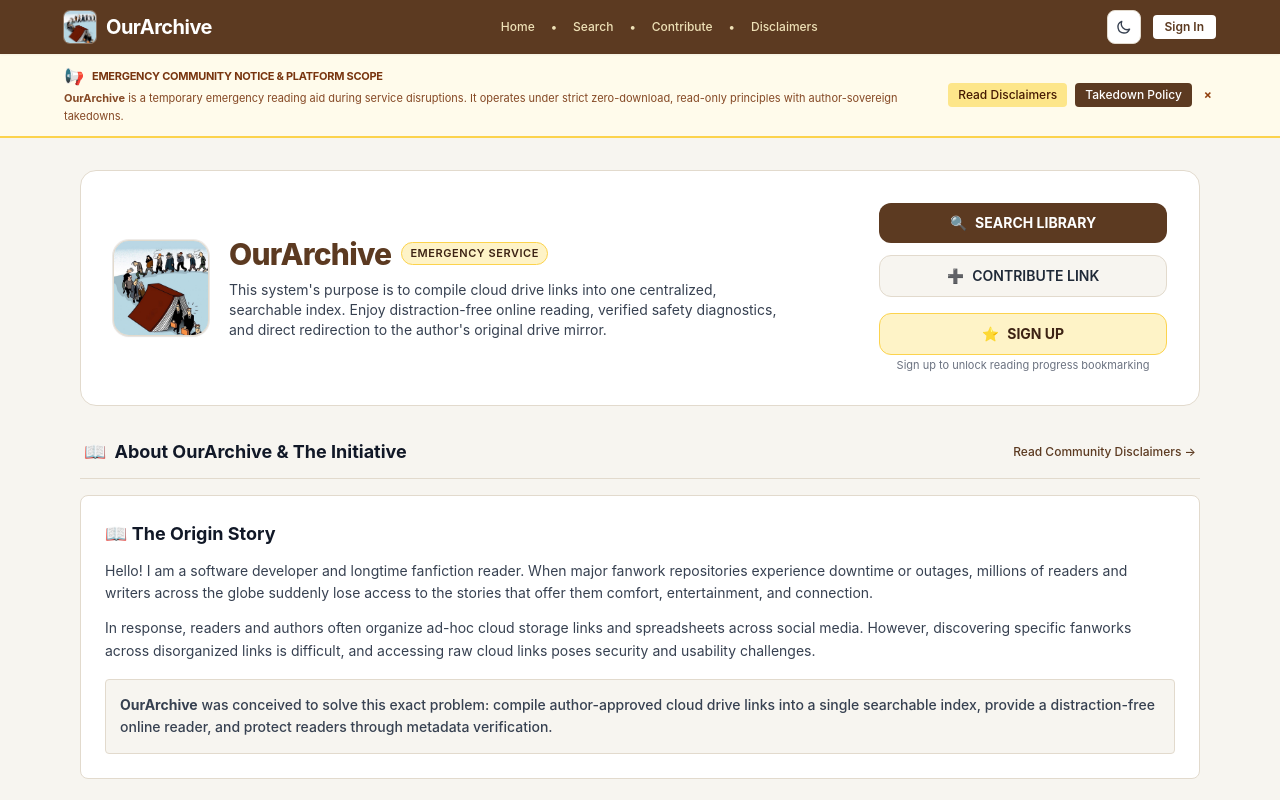
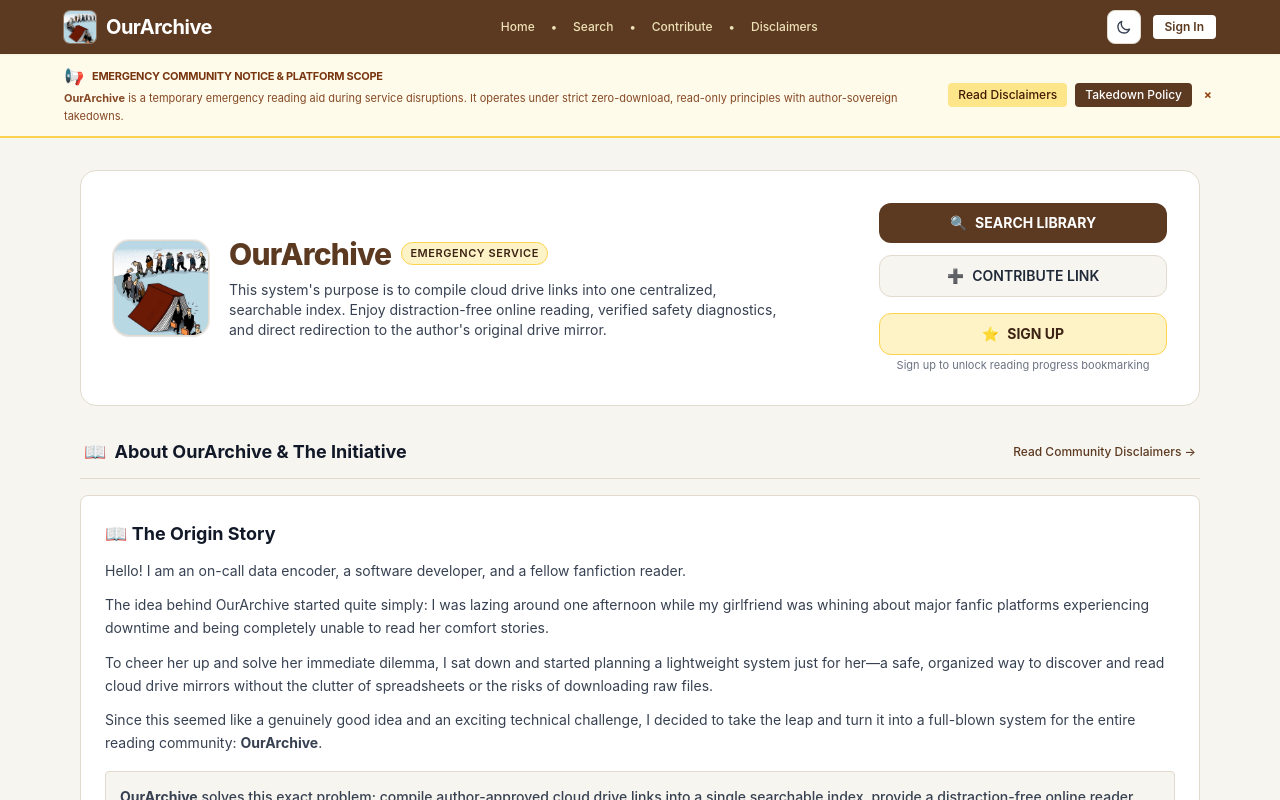
Before and after one commit to Oeubx/OurArchive, a Next.js app: page / in a window 1280 px wide. Shown: the top 800 px of the page. Built offline with nearby package versions, Linux system fonts and the light colour scheme; no server answers.

Commit message:
docs(about): update origin story with authentic developer and reader narrative [OA-M1-F2]

```diff
--- a/src/components/about/AboutContent.tsx
+++ b/src/components/about/AboutContent.tsx
@@ -12,14 +12,20 @@ export function AboutContent() {
             <span>📖 The Origin Story</span>
           </h2>
           <p className="text-sm text-gray-700 dark:text-gray-300 leading-relaxed">
-            Hello! I am a software developer and longtime fanfiction reader. When major fanwork repositories experience downtime or outages, millions of readers and writers across the globe suddenly lose access to the stories that offer them comfort, entertainment, and connection.
+            Hello! I am an on-call data encoder, a software developer, and a fellow fanfiction reader.
           </p>
           <p className="text-sm text-gray-700 dark:text-gray-300 leading-relaxed">
-            In response, readers and authors often organize ad-hoc cloud storage links and spreadsheets across social media. However, discovering specific fanworks across disorganized links is difficult, and accessing raw cloud links poses security and usability challenges.
+            The idea behind OurArchive started quite simply: I was lazing around one afternoon while my girlfriend was whining about major fanfic platforms experiencing downtime and being completely unable to read her comfort stories.
+          </p>
+          <p className="text-sm text-gray-700 dark:text-gray-300 leading-relaxed">
+            To cheer her up and solve her immediate dilemma, I sat down and started planning a lightweight system just for her—a safe, organized way to discover and read cloud drive mirrors without the clutter of spreadsheets or the risks of downloading raw files.
+          </p>
+          <p className="text-sm text-gray-700 dark:text-gray-300 leading-relaxed">
+            Since this seemed like a genuinely good idea and an exciting technical challenge, I decided to take the leap and turn it into a full-blown system for the entire reading community: <strong>OurArchive</strong>.
           </p>
         </div>
         <p className="text-sm text-gray-700 dark:text-gray-300 leading-relaxed font-medium bg-canvas-light dark:bg-canvas-dark p-3.5 rounded border border-border-light dark:border-border-dark">
-          <strong>OurArchive</strong> was conceived to solve this exact problem: compile author-approved cloud drive links into a single searchable index, provide a distraction-free online reader, and protect readers through metadata verification.
+          <strong>OurArchive</strong> solves this exact problem: compile author-approved cloud drive links into a single searchable index, provide a distraction-free online reader, and protect readers through metadata verification.
         </p>
       </section>
 
```
